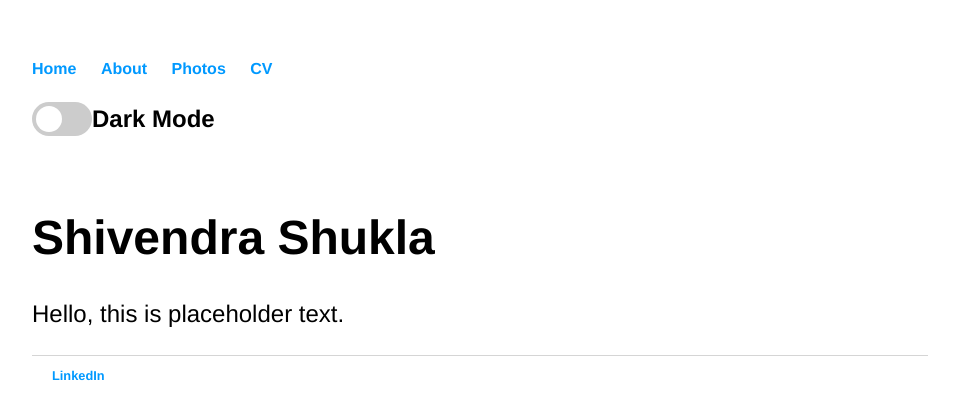
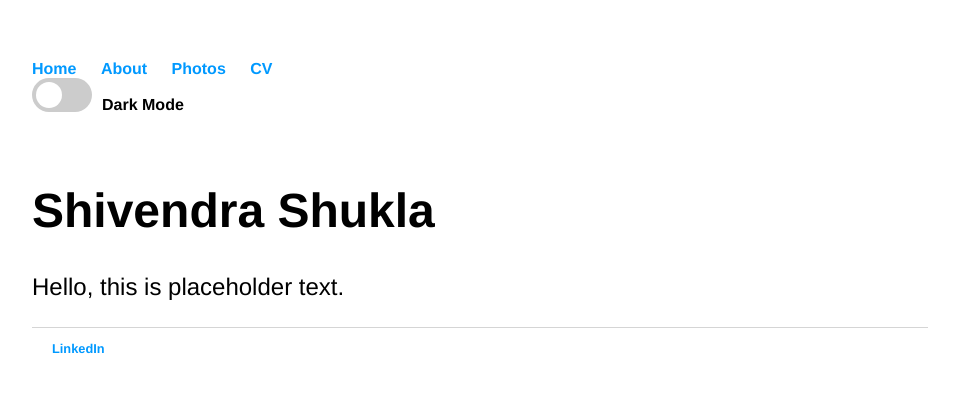
Before and after one commit to thatshivendrashukla/thatshivendrashukla.github.io, a Jekyll site: the page built from index.html, in a window 1280 px wide. Shown: the top 420 px of the page, without its empty margins (160-1119 px from the left). Built offline with Jekyll 4.4.1, drawn with Linux system fonts in a browser that asks for light colours.

Commit message:
Update main.css

```diff
--- a/css/main.css
+++ b/css/main.css
@@ -66,9 +66,9 @@ ul.posts li {
 /*Simple css to style it like a toggle switch*/
 .theme-switch-wrapper {
   display: flex;
-  align-items: center;
 
-  em {
+
+  p {
     margin-left: 10px;
     font-size: 1rem;
   }
```
